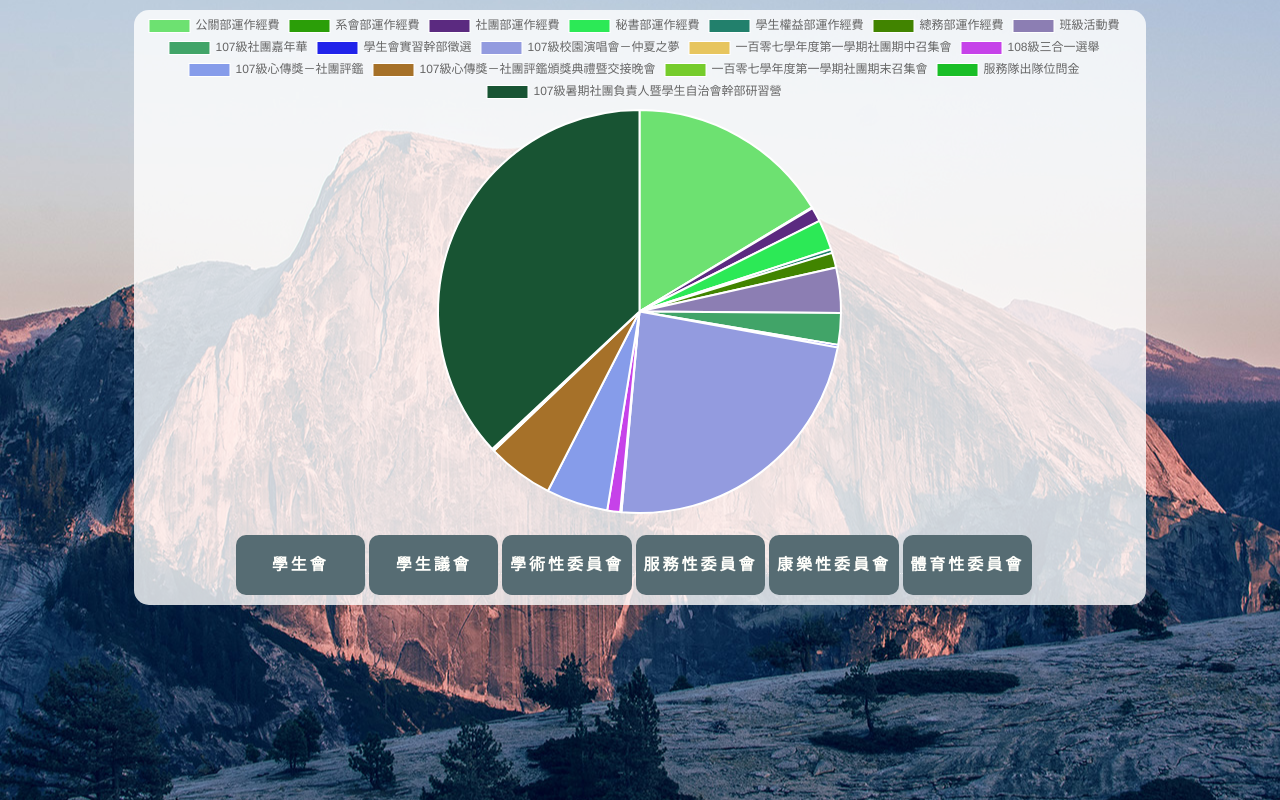
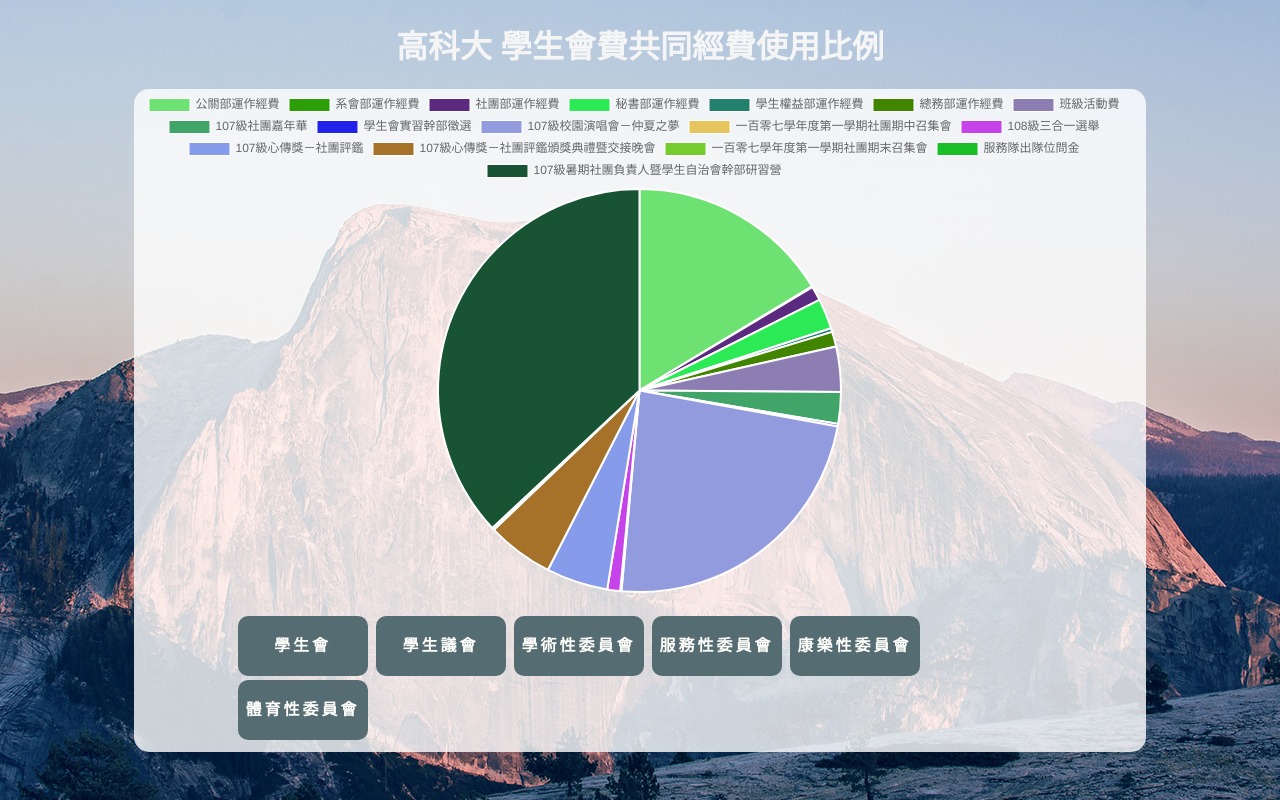
Before and after one commit to lemotw/lemotw.github.io, a plain HTML site: page sp/index.html in a window 1280 px wide. Drawn offline with Linux system fonts and the light colour scheme.

Commit message:
Modify css to rwd.

```diff
--- a/sp/css/main.css
+++ b/sp/css/main.css
@@ -13,10 +13,14 @@ body{
     background-position: center center, center center;
 }
 
+#headerline{
+	text-align: center;
+	width: 100%;
+	color: rgb(245,245,245)
+}
+
 .tab{
     width: 80%;
-    height: 60px;
-    line-height: 60px;
     display: block;
     margin: 10px auto;
     padding: 10px;
@@ -24,8 +28,9 @@ body{
 
 .tabchild{
     display: inline-block;
-    width: 16%;
+    width: 130px;
     height: 60px;
+	margin: 2px;
     text-align: center;
 
     border-radius: 10px;
@@ -33,6 +38,7 @@ body{
     color: #FFFFFB;
     font-weight: bold;
     font-size: 12pt;
+	line-height: 60px;
     letter-spacing: 3px;
 }
 
--- a/sp/index.html
+++ b/sp/index.html
@@ -11,6 +11,11 @@
 </head>
 
 <body>
+
+	<div id="headerline">
+		<h1>高科大 學生會費共同經費使用比例</h1>
+	</div>
+
     <div id="canvas-holder">
         <canvas id="chart-area"></canvas>
 
```
